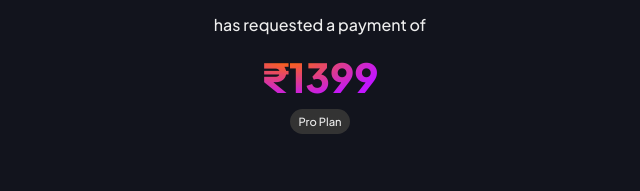
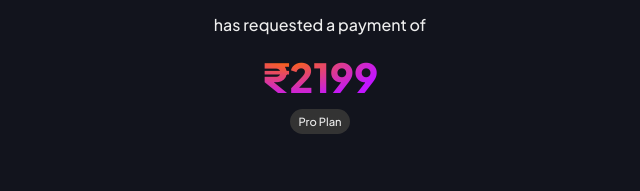
Before and after one commit to Rixen8226/KingPro, a plain HTML site: page index.html in a window 1280 px wide. Shown: the part 251-442 px from the top of the page, 320-960 px from the left. Drawn offline with nearby package versions, Linux system fonts and the light colour scheme.

Commit message:
index.html

```diff
--- a/index.html
+++ b/index.html
@@ -46,7 +46,7 @@
                 <span class="h4 font-bold mt-2" style="color:#fff;">Nikhil</span>
                 <span class="text-small mb-3" style="color:#aaa;">AbrarEntry@jio</span>
                 <span class="text-small mb-3" style="color:#eee;"> has requested a payment of </span>
-                <span class="h1" style="background:radial-gradient(83.96% 83.96% at 22.64% 12.26%, #FF6B00 0%, #C215FF 100%);-webkit-background-clip: text;-webkit-text-fill-color: transparent; font-weight:bolder">₹1399 </span>
+                <span class="h1" style="background:radial-gradient(83.96% 83.96% at 22.64% 12.26%, #FF6B00 0%, #C215FF 100%);-webkit-background-clip: text;-webkit-text-fill-color: transparent; font-weight:bolder">₹2199 </span>
                 <span class="py-1 px-2 text-small" style="font-size:0.7rem;background:#333;color:#eee;font-weight:200;border-radius:40px">Pro Plan </span>
                 <a href="upi://pay?cu=INR&pa=AbrarEntry@jio&pn=Nikhil&tn=Pro Plan&am=2199.00">
 <button type="button" style="background:#fff;border:none;width:200px;border-radius:40px;color:#000;margin-top:60px;font-size:22px" class=" btn-lg btn btn-primary">Pay Now </button></a>
```
